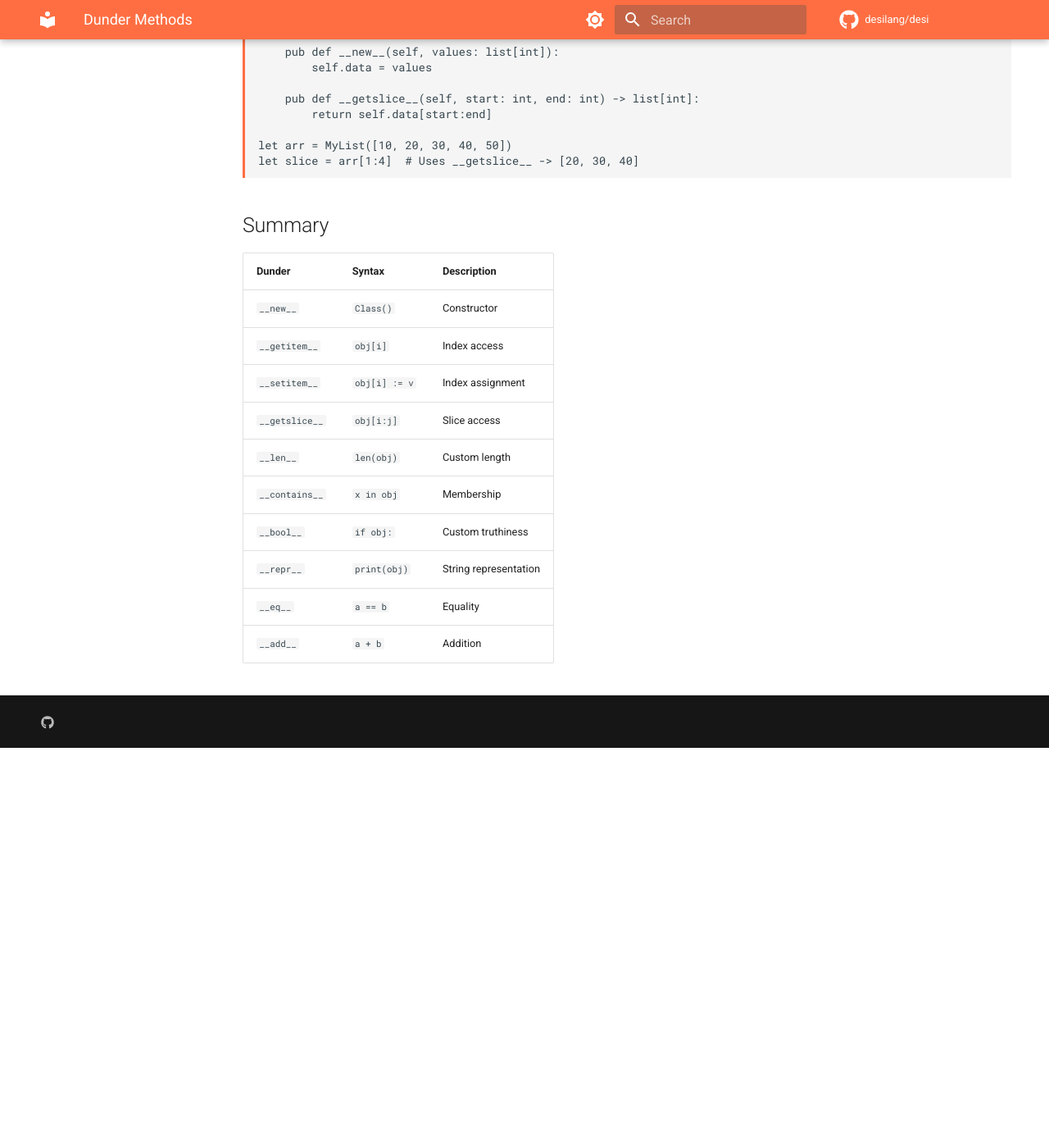
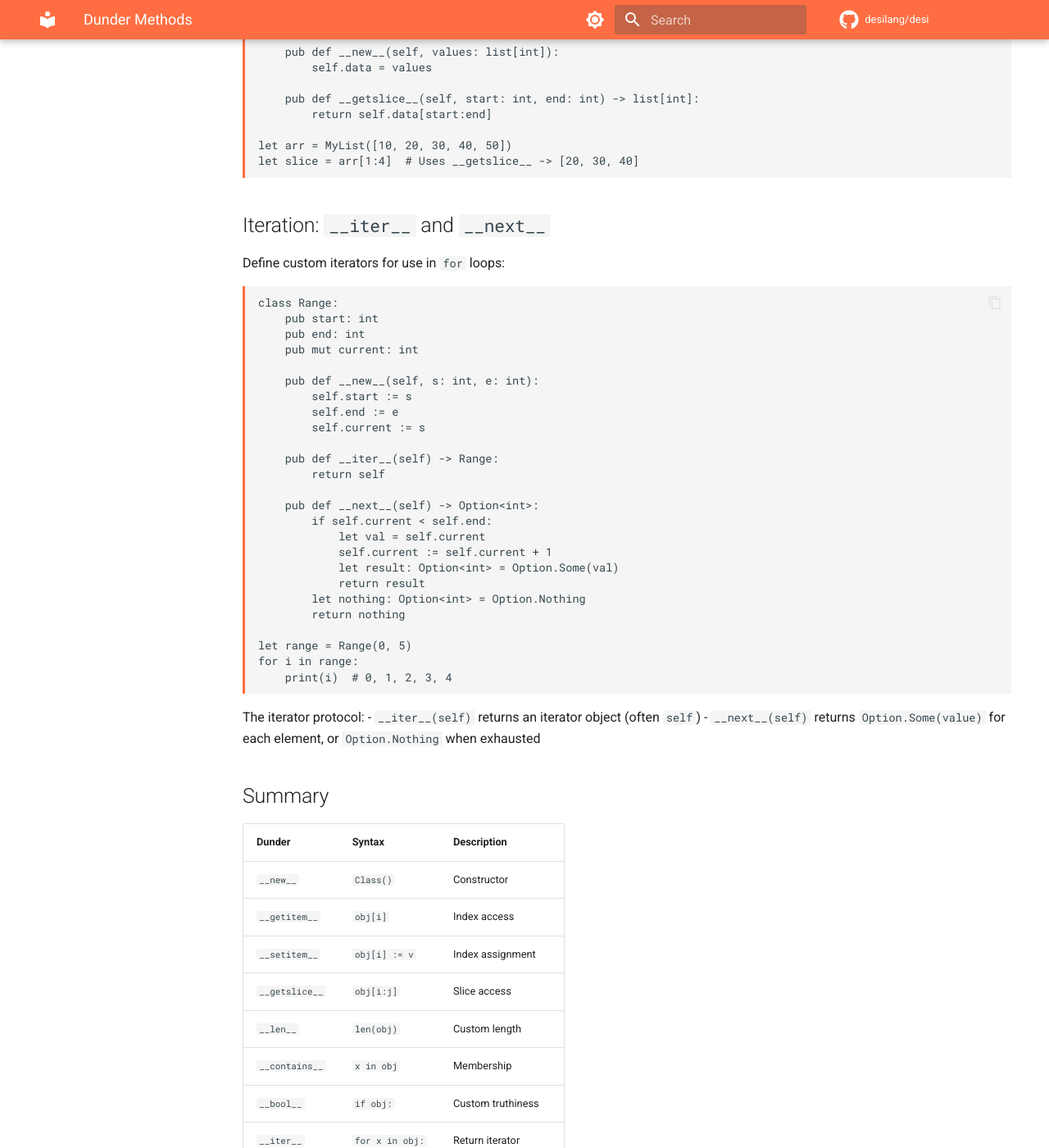
Before and after one commit to desilang/desi, an MkDocs documentation site: the page built from book/docs/language/dunder-methods.md, in a window 1280 px wide and 1400 px high, scrolled down 3401 px. Shown: the whole window at 82% size. Built offline with MkDocs 1.6.1 and Material for MkDocs 9.7.7, drawn with Linux system fonts in a browser that asks for light colours; comment, search, counter and statistics services are not loaded; the version menu is left out; before the commit the page ends 4313 px from its top, so only the background shows below that; some of the changed text lies outside the part shown.

Commit message:
docs: add __iter__/__next__ iterator protocol documentation
- Added iterator section with Range class example
- Updated summary table to include __iter__ and __next__ dunders
- Shows Option.Some/Option.Nothing return pattern

````diff
--- a/book/docs/language/dunder-methods.md
+++ b/book/docs/language/dunder-methods.md
@@ -168,6 +168,42 @@ let arr = MyList([10, 20, 30, 40, 50])
 let slice = arr[1:4]  # Uses __getslice__ -> [20, 30, 40]
 ```
 
+## Iteration: `__iter__` and `__next__`
+
+Define custom iterators for use in `for` loops:
+
+```desi
+class Range:
+    pub start: int
+    pub end: int
+    pub mut current: int
+
+    pub def __new__(self, s: int, e: int):
+        self.start := s
+        self.end := e
+        self.current := s
+
+    pub def __iter__(self) -> Range:
+        return self
+
+    pub def __next__(self) -> Option<int>:
+        if self.current < self.end:
+            let val = self.current
+            self.current := self.current + 1
+            let result: Option<int> = Option.Some(val)
+            return result
+        let nothing: Option<int> = Option.Nothing
+        return nothing
+
+let range = Range(0, 5)
+for i in range:
+    print(i)  # 0, 1, 2, 3, 4
+```
+
+The iterator protocol:
+- `__iter__(self)` returns an iterator object (often `self`)
+- `__next__(self)` returns `Option.Some(value)` for each element, or `Option.Nothing` when exhausted
+
 ## Summary
 
 | Dunder | Syntax | Description |
@@ -179,6 +215,8 @@ let slice = arr[1:4]  # Uses __getslice__ -> [20, 30, 40]
 | `__len__` | `len(obj)` | Custom length |
 | `__contains__` | `x in obj` | Membership |
 | `__bool__` | `if obj:` | Custom truthiness |
+| `__iter__` | `for x in obj:` | Return iterator |
+| `__next__` | `for x in obj:` | Yield next element |
 | `__repr__` | `print(obj)` | String representation |
 | `__eq__` | `a == b` | Equality |
 | `__add__` | `a + b` | Addition |
````
